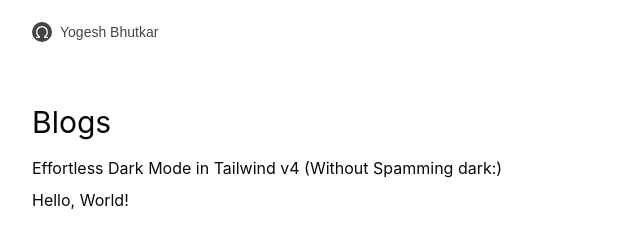
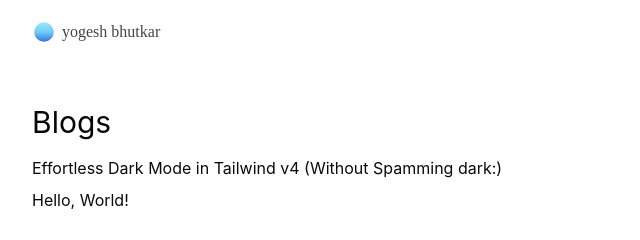
Before and after one commit to yogeshbhutkar/astro-blog, an Astro site: page / in a window 1280 px wide. Shown: the full height of the page, 224-864 px from the left. Built offline with nearby package versions, Linux system fonts and the light colour scheme; Astro itself is replaced by a stand-in of ours.

Commit message:
chore: update site icon
* Also adds excerpt to previous posts

```diff
--- a/src/components/Header.astro
+++ b/src/components/Header.astro
@@ -1,5 +1,5 @@
 ---
-import Omega from "@/icons/omega.astro";
+import Logo from "@/icons/logo.astro";
 import ThemeToggle from "./ThemeToggle.astro";
 ---
 
@@ -9,11 +9,10 @@ import ThemeToggle from "./ThemeToggle.astro";
 	<nav
 		class="mx-auto flex h-16 items-center justify-between max-sm:px-4 sm:max-w-sm md:max-w-xl lg:max-w-3xl"
 	>
-		<a href="/" class="flex items-center space-x-2">
-			<Omega
-				class="bg-foreground/75 text-background h-5 w-5 rounded-full p-0.5"
-			/>
-			<span>Yogesh{" "}Bhutkar</span>
+		<a href="/" class="flex items-center space-x-1.5">
+			<Logo class="h-6 w-6 rounded-full p-0.5" />
+			<span class="font-[cursive] text-base">yogesh{" "}bhutkar</span
+			>
 		</a>
 		<div class="flex items-center space-x-4">
 			<a href="/">Blogs</a>
--- a/src/content/blogs/dark-mode-in-tailwind-v4.mdx
+++ b/src/content/blogs/dark-mode-in-tailwind-v4.mdx
@@ -6,6 +6,7 @@ tags: ["Tailwind", "Astro", "UI", "CSS"]
 featured: false
 publishedDate: 2025-09-15
 coverImage: ./images/tailwind-css-banner.webp
+excerpt: Implementing dark mode in Tailwind often feels repetitive and cumbersome. This article introduces a more streamlined, CSS-driven approach by leveraging Tailwind's theme variables.
 ---
 
 There have been multiple occasions where I had to implement different themes for my websites, which used Tailwind. Often, I felt taken aback by the complexities involved. More than complexities, they were redundancies and verbosities I’d go on to implement throughout my codebase.
--- a/src/content/blogs/hello-world.mdx
+++ b/src/content/blogs/hello-world.mdx
@@ -6,6 +6,7 @@ tags: ["personal"]
 featured: false
 publishedDate: 2025-09-13
 coverImage: ./images/hello-world-cover.webp
+excerpt: Welcome to my technical blog! This is my first post where I share my excitement about starting this journey and what you can expect in the future.
 ---
 
 ### The journey begins
--- /dev/null
+++ b/src/icons/logo.astro
@@ -0,0 +1,36 @@
+---
+interface Props {
+	class?: string;
+	width?: number;
+	height?: number;
+}
+
+const { class: className = "", width = 24, height = 24 } = Astro.props;
+---
+
+<svg
+	width={width}
+	height={height}
+	viewBox="0 0 24 24"
+	fill="none"
+	xmlns="http://www.w3.org/2000/svg"
+	class={className}
+>
+	<circle cx="12" cy="12" r="12" fill="url(#paint0_linear_1_3)"></circle>
+	<defs>
+		<linearGradient
+			id="paint0_linear_1_3"
+			x1="12"
+			y1="0"
+			x2="12"
+			y2="24"
+			gradientUnits="userSpaceOnUse"
+		>
+			<stop stop-color="#9CECFB"></stop>
+			<stop offset="0.5" stop-color="#65C7F7" stop-opacity="0.9"
+			></stop>
+			<stop offset="1" stop-color="#0052D4" stop-opacity="0.8"
+			></stop>
+		</linearGradient>
+	</defs>
+</svg>
--- a/src/pages/blog/[slug].astro
+++ b/src/pages/blog/[slug].astro
@@ -45,7 +45,7 @@ const wordCount = blog.body.split(/\s+/).length;
 
 <Layout title={title} description={excerpt} image={coverImage.src}>
 	<ReadingIndicator slot="reading-indicator" />
-	<main transition:animate={slide({ duration: "0.2s" })} class="mx-auto">
+	<main transition:animate={slide({ duration: "0.4s" })} class="mx-auto">
 		<article>
 			<PostCoverImage coverImage={coverImage} />
 			<div
```
Also changed, not shown: public/favicon.svg, src/assets/astro.svg (deleted), src/assets/background.svg (deleted).
